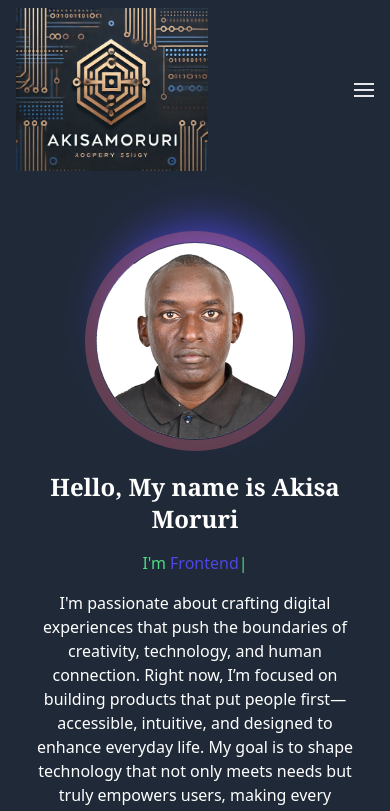
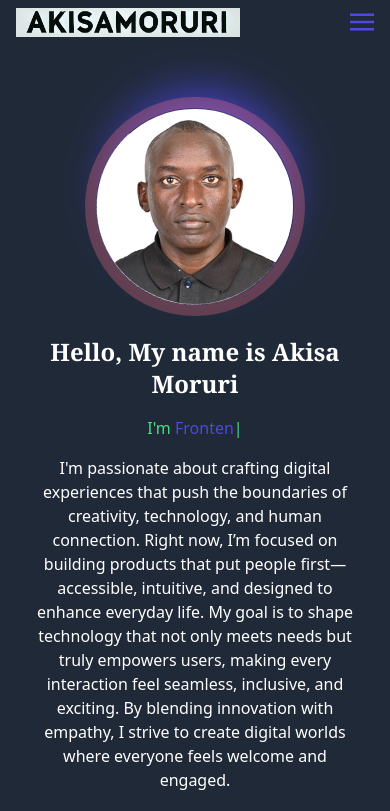
Before and after one commit to Akisa-Moruri/Portfolio, a React (Vite) app: page / in a window 390 px wide. Shown: the top 811 px of the page. Built offline with nearby package versions, Linux system fonts and the light colour scheme.

Commit message:
styling adds

```diff
--- a/src/Components/Contact.jsx
+++ b/src/Components/Contact.jsx
@@ -17,7 +17,7 @@ function Contact() {
         <a href="https://linkedin.com" target="_blank" rel="noopener noreferrer">
           <img src="https://img.icons8.com/fluent/30/000000/linkedin-2.png" alt="LinkedIn" />
         </a>
-        <a href="https://github.com" target="_blank" rel="noopener noreferrer">
+        <a href="https://github.com/Akisa-Moruri" target="_blank" rel="noopener noreferrer">
           <img src="https://img.icons8.com/fluent/30/000000/github.png" alt="GitHub" />
         </a>
 
--- a/src/Components/Education.jsx
+++ b/src/Components/Education.jsx
@@ -19,7 +19,7 @@ function Education() {
         course: 'Technical Convertion in Land Surveying',
       },
     {
-      year: 'February 2024 - August 2024',
+      year: 'February 2024 - November 2024',
       school: 'Moringa School',
       course: 'Certification in Software Engineering',
     },
--- a/src/Components/Navbar.jsx
+++ b/src/Components/Navbar.jsx
@@ -1,30 +1,46 @@
-import React from 'react';
+import React, { useState } from 'react';
 import { HashLink } from 'react-router-hash-link';
-import Logo from '../assets/Logo.png'; // Import Logo
+import mylogo from '../assets/mylogo.png'; // Import Logo
 
 function Navbar() {
+  const [menuOpen, setMenuOpen] = useState(false);
+
   return (
     <div className="w-full h-full bg-gray-800 dark:bg-gray-200">
       <header className="lg:px-16 px-4 flex flex-wrap items-center py-2 shadow-lg">
+        {/* Logo Section */}
         <div className="flex-1 flex justify-between items-center">
-          <img className="sm:w-[4rem] w-[12rem]" src={Logo} alt="Logo" />
+          <img className="sm:w-[8rem] w-[14rem]" src={mylogo} alt="Logo" />
+          {/* Hamburger Menu for Mobile */}
+          <button
+            className="md:hidden block text-indigo-600 focus:outline-none"
+            onClick={() => setMenuOpen(!menuOpen)}
+          >
+            <svg
+              className="w-6 h-6 fill-current"
+              xmlns="http://www.w3.org/2000/svg"
+              viewBox="0 0 20 20"
+            >
+              <title>Menu</title>
+              <path d="M0 3h20v2H0zM0 9h20v2H0zM0 15h20v2H0z" />
+            </svg>
+          </button>
         </div>
-        <label htmlFor="menu-toggle" className="cursor-pointer md:hidden block">
-          <svg className="fill-current text-gray-200" xmlns="http://www.w3.org/2000/svg" width="20" height="20" viewBox="0 0 20 20">
-            <title>menu</title>
-            <path d="M0 3h20v2H0V3zm0 6h20v2H0V9zm0 6h20v2H0v-2z"></path>
-          </svg>
-        </label>
-        <input className="hidden" type="checkbox" id="menu-toggle" />
-        <div className="hidden md:flex md:items-center md:w-auto w-full" id="menu">
+
+        {/* Navbar Links */}
+        <div
+          className={`${
+            menuOpen ? 'block' : 'hidden'
+          } md:flex md:items-center md:w-auto w-full`}
+        >
           <nav>
             <ul className="md:flex items-center justify-between text-base text-gray-100 dark:text-gray-600 pt-4 md:pt-0">
-              <li><HashLink smooth to="#home" className="md:p-4 py-3 px-0 block text-indigo-600">Home</HashLink></li>
-              <li><HashLink smooth to="#about" className="md:p-4 py-3 px-0 block">About Me</HashLink></li>
-              <li><HashLink smooth to="#education" className="md:p-4 py-3 px-0 block">Education</HashLink></li>
-              <li><HashLink smooth to="#experience" className="md:p-4 py-3 px-0 block">Experience</HashLink></li>
-              <li><HashLink smooth to="#projects" className="md:p-4 py-3 px-0 block">Projects</HashLink></li>
-              <li><HashLink smooth to="#contact" className="md:p-4 py-3 px-0 block md:mb-0 mb-2">Contact</HashLink></li>
+              <li><HashLink smooth to="#home" className="md:p-4 py-3 px-0 block text-indigo-600 hover:text-indigo-400">Home</HashLink></li>
+              <li><HashLink smooth to="#about" className="md:p-4 py-3 px-0 block hover:text-indigo-400">About Me</HashLink></li>
+              <li><HashLink smooth to="#education" className="md:p-4 py-3 px-0 block hover:text-indigo-400">Education</HashLink></li>
+              <li><HashLink smooth to="#experience" className="md:p-4 py-3 px-0 block hover:text-indigo-400">Experience</HashLink></li>
+              <li><HashLink smooth to="#projects" className="md:p-4 py-3 px-0 block hover:text-indigo-400">Projects</HashLink></li>
+              <li><HashLink smooth to="#contact" className="md:p-4 py-3 px-0 block md:mb-0 mb-2 hover:text-indigo-400">Contact</HashLink></li>
             </ul>
           </nav>
         </div>
```
Also changed, not shown: src/assets/mylogo.png (added).
